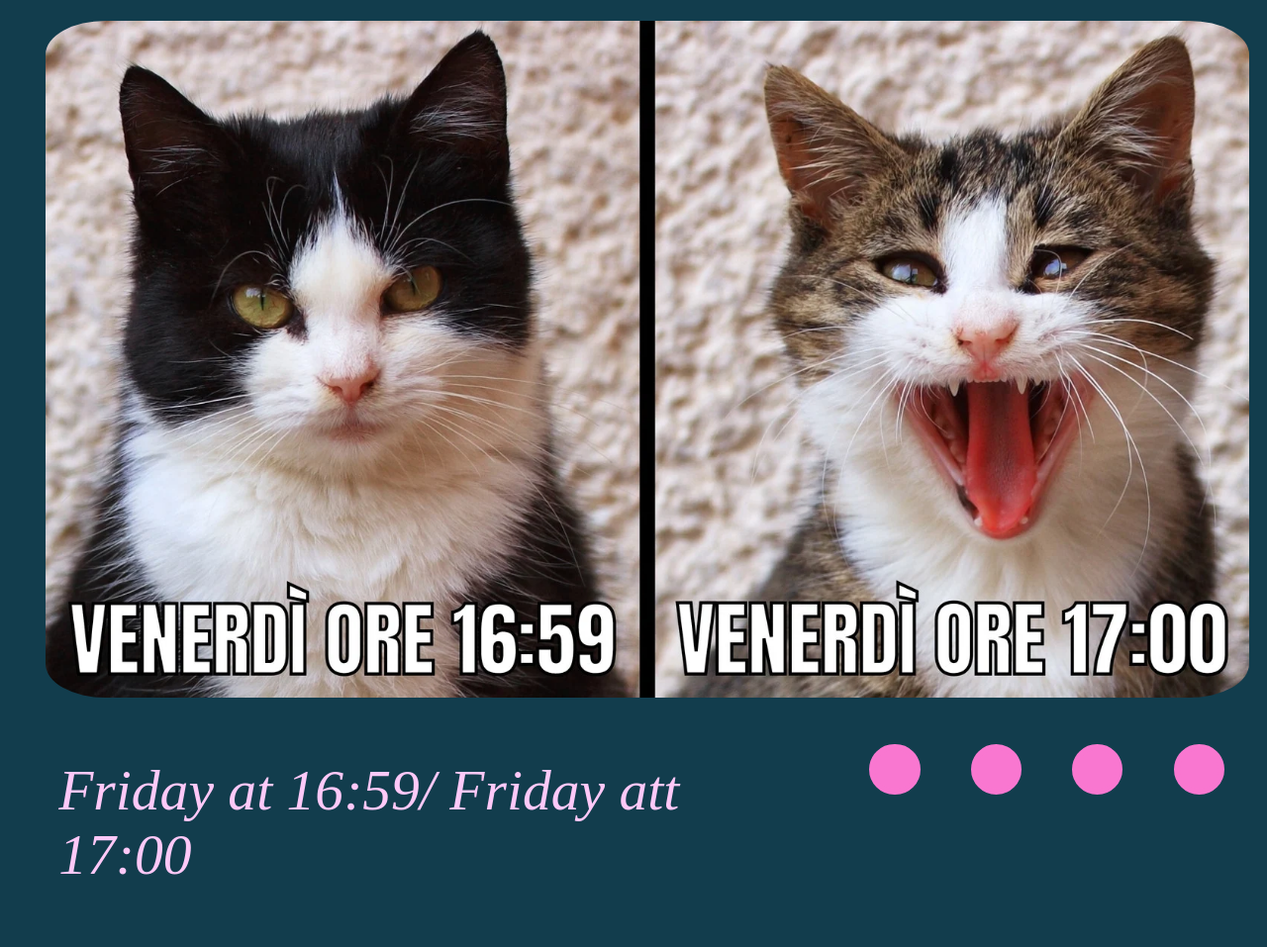
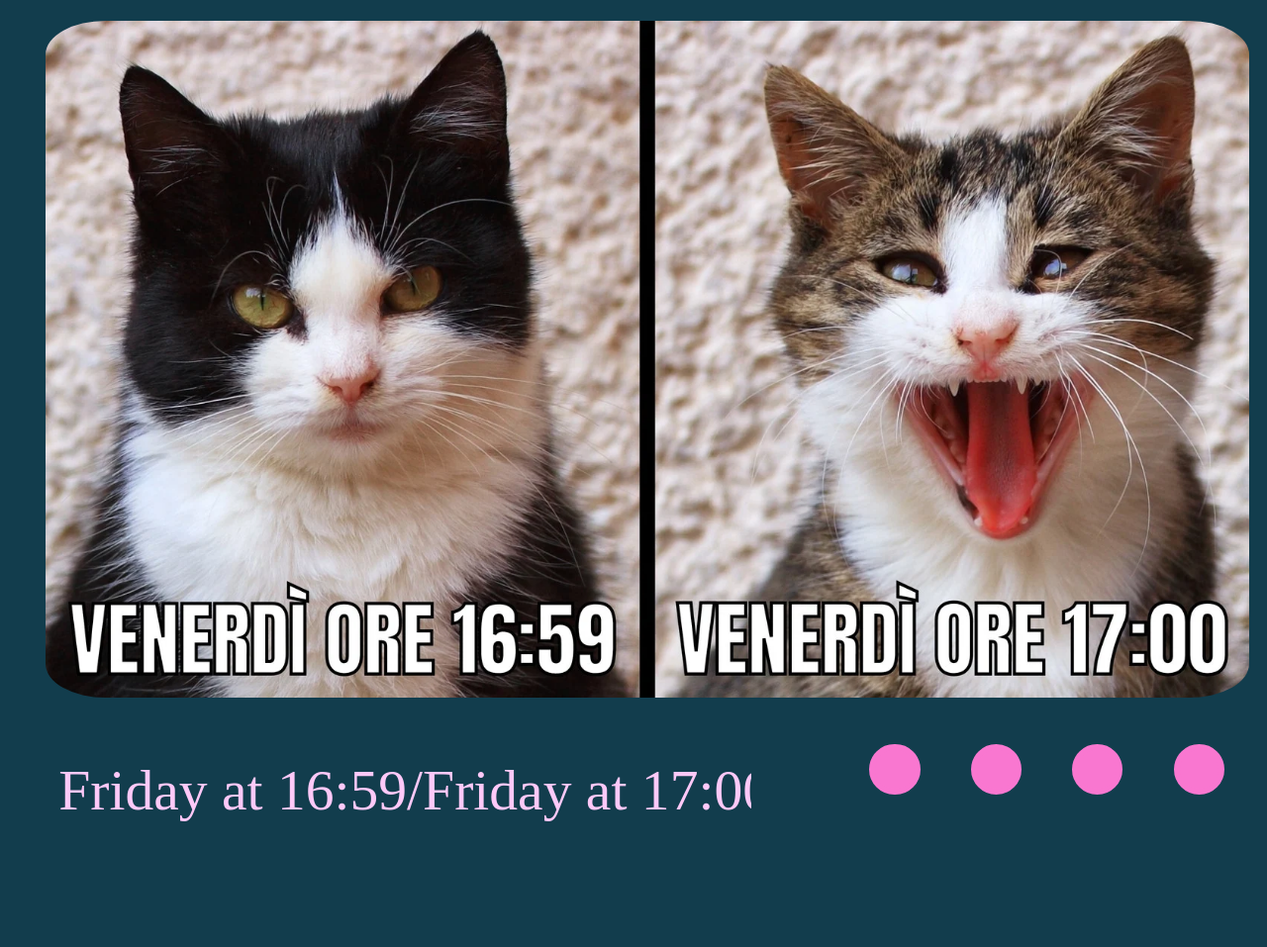
Before and after one commit to YuliAdam/cssMemeSlider, a plain HTML site: page cssMemeSlider/index.html in a window 1280 px wide. Shown: the whole page at 99% size. Drawn offline with Linux system fonts and the light colour scheme.

Commit message:
fix: change font-style css (Sun, Sep 15, 2024 12:38:10 AM)

```diff
--- a/cssMemeSlider/index.html
+++ b/cssMemeSlider/index.html
@@ -33,7 +33,7 @@
 
             <div class = "description-nav-container">
                 <div class = "description-container">
-                    <div><p class="description">Friday at 16:59/ Friday att 17:00</p></div>
+                    <div><p class="description">Friday at 16:59/Friday at 17:00</p></div>
                     <div><p class="description">I vs Crushing weight of&nbsp; existence</p></div>
                     <div><p class="description">A house without cat equals a morning without sun</p></div>
                     <div><p class="description">When someone tell me that I have too many books</p></div>
--- a/cssMemeSlider/style.css
+++ b/cssMemeSlider/style.css
@@ -76,7 +76,6 @@ html{
     font-size: 4.5vw;
     transition: all 0.5s;
     color: rgb(254, 201, 248);
-    font-style: oblique;
     margin-top: 4.5vw;
     margin-bottom: 4.5vw;
     margin-left: 2vw;
```
